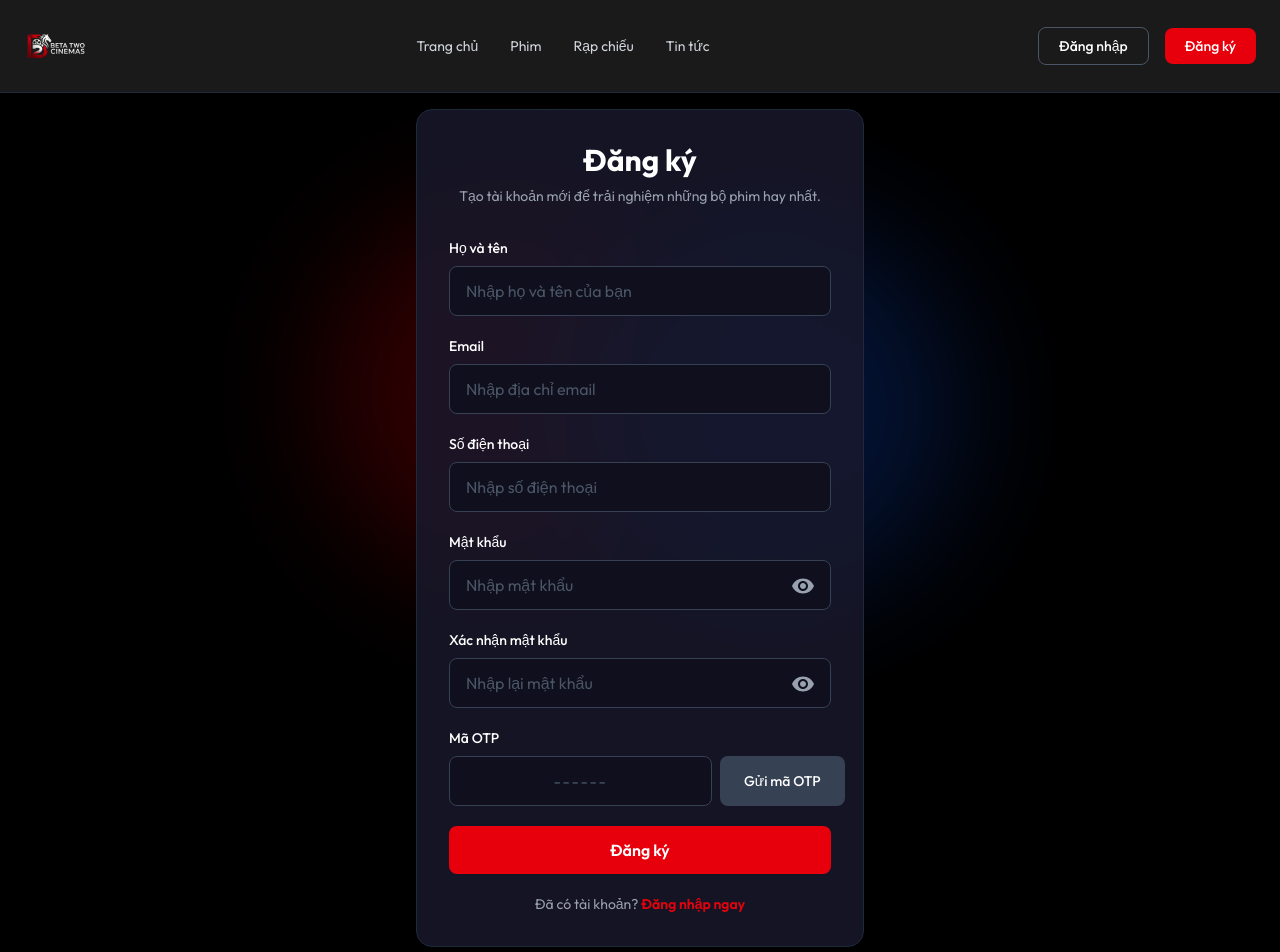
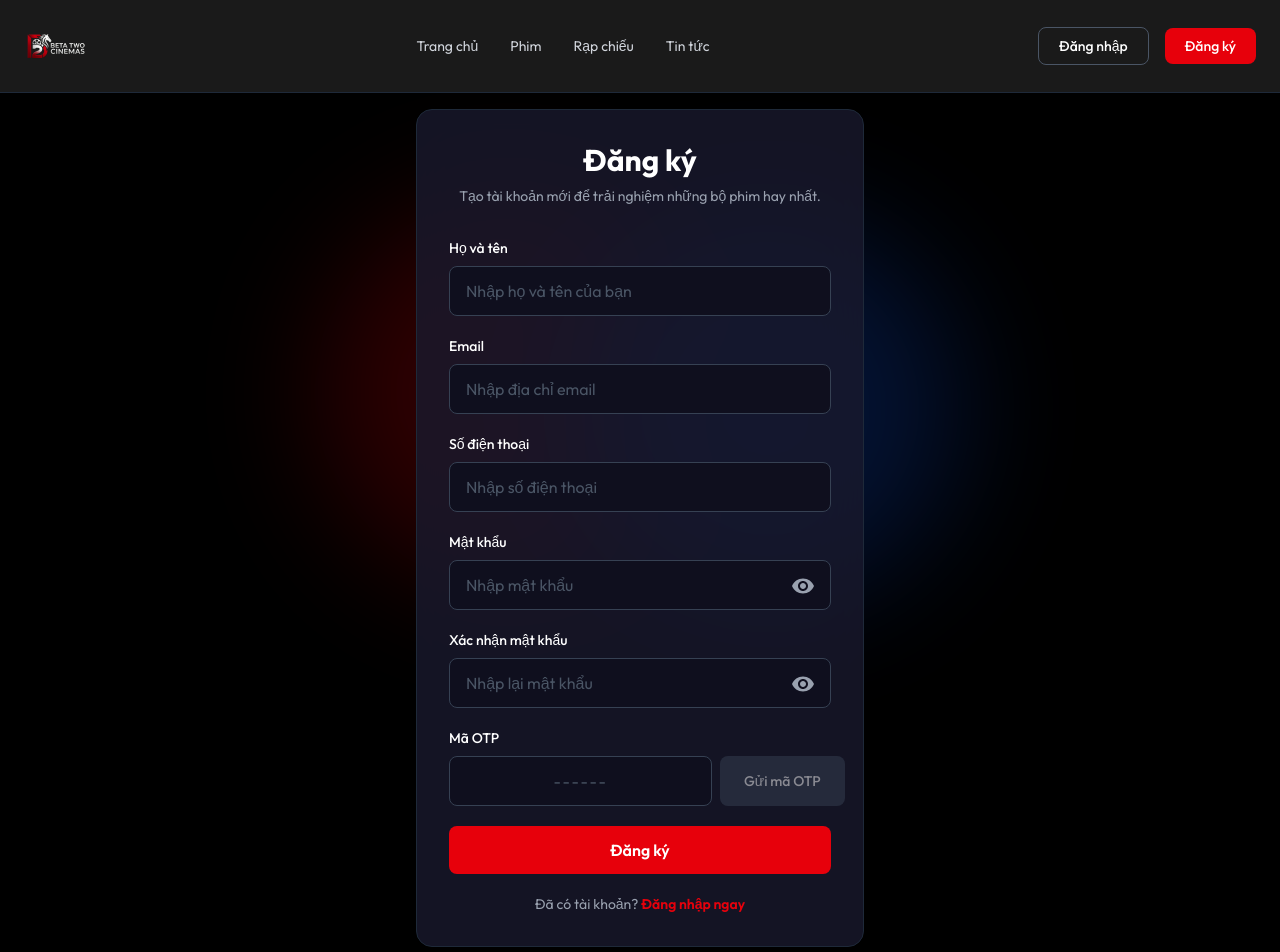
Before and after one commit to duyanhhhhhn/cinema-booking-fe, a Next.js app: page /register in a window 1280 px wide. Shown: the top 952 px of the page. Built offline with nearby package versions, Linux system fonts and the light colour scheme; no server answers.

Commit message:
feature register

```diff
--- a/src/app/component/auth/Register.tsx
+++ b/src/app/component/auth/Register.tsx
@@ -1,40 +1,80 @@
+/* eslint-disable react-hooks/incompatible-library */
 "use client";
 
-import { useState } from "react";
+import { useEffect, useState } from "react";
+import Link from "next/link";
+import { Visibility, VisibilityOff } from "@mui/icons-material";
+import { useForm } from "react-hook-form";
+import {
+  useRegisterMutation,
+  useRegisterOtpMutation,
+  IRegisterPayload,
+} from "@/types/data/auth/auth";
+import { useNotification } from "@/hooks/useNotification";
 import { useRouter } from "next/navigation";
-import Link from "next/link";
-import React from "react";
-import { Visibility, VisibilityOff } from "@mui/icons-material";
 
 export default function RegisterPage() {
-  const [fullName, setFullName] = useState("");
-  const [email, setEmail] = useState("");
-  const [phone, setPhone] = useState("");
-  const [password, setPassword] = useState("");
-  const [confirmPassword, setConfirmPassword] = useState("");
-  const [otp, setOtp] = useState("");
+  const n = useNotification();
   const [showPassword, setShowPassword] = useState(false);
   const [showConfirmPassword, setShowConfirmPassword] = useState(false);
-  const [error, setError] = useState("");
-  const [loading, setLoading] = useState(false);
+  const [time, setTime] = useState(120); // 2 phút = 120 giây
+  const [otpSent, setOtpSent] = useState(false);
+
+  useEffect(() => {
+    if (otpSent && time > 0) {
+      const interval = setInterval(() => {
+        setTime((prevTime) => prevTime - 1);
+      }, 1000);
+      return () => clearInterval(interval);
+    }
+  }, [otpSent, time]);
+
   const router = useRouter();
 
-  const handleSubmit = async (e: React.FormEvent) => {
-    e.preventDefault();
-    setError("");
 
-    if (password !== confirmPassword) {
-      setError("Mật khẩu không khớp");
-      return;
-    }
+  const method = useForm<IRegisterPayload>({
+    defaultValues: {
+      fullName: "",
+      email: "",
+      phone: "",
+      password: "",
+      confirmPassword: "",
+      otp: "",
+    },
+  });
+  const handleOtp = async (email: string) => {
+    registerOtp(
+      { email },
+      {
+        onSuccess: () => {
+          n.success("Mã OTP đã được gửi đến email của bạn");
+          setOtpSent(true);
+          setTime(120); // Reset về 2 phút
+        },
+        onError: (error) => {
+          n.error(error.message || "Gửi mã OTP thất bại");
+        },
+      }
+    );
+  };
 
-    if (password.length < 6) {
-      setError("Mật khẩu phải có ít nhất 6 ký tự");
-      return;
-    }
+  const { mutate: registerOtp, isPending: isRegisterOtpPending } =
+    useRegisterOtpMutation();
+  const { mutate: register, isPending: isRegisterPending } =
+    useRegisterMutation();
+  const email = method.watch("email");
+  const handleRegister = async (payload: IRegisterPayload) => {
+    register(payload, {
+      onSuccess: () => {
+        n.success("Đăng ký thành công");
+        router.push("/login");
+      },
+      onError: (error) => {
+        n.error(error.message);
+      },
+    });
+  };
 
-    setLoading(true);
-  };
 
   return (
     <div className=" from-[#0a0a0a] via-[#1a1a2e] to-[#0a0a0a] flex items-center justify-center p-4">
@@ -52,15 +92,17 @@ export default function RegisterPage() {
             Tạo tài khoản mới để trải nghiệm những bộ phim hay nhất.
           </p>
 
-          <form onSubmit={handleSubmit} className="space-y-5">
+          <form
+            onSubmit={method.handleSubmit(handleRegister)}
+            className="space-y-5"
+          >
             <div>
               <label className="text-white text-sm font-medium block mb-2">
                 Họ và tên
               </label>
               <input
                 type="text"
-                value={fullName}
-                onChange={(e) => setFullName(e.target.value)}
+                {...method.register("fullName")}
                 placeholder="Nhập họ và tên của bạn"
                 className="w-full bg-[#0f0f1e] border border-gray-700 text-white px-4 py-3 rounded-lg focus:outline-none focus:ring-2 focus:ring-red-600 focus:border-transparent placeholder:text-gray-600"
                 required
@@ -74,7 +116,7 @@ export default function RegisterPage() {
               <input
                 type="email"
                 value={email}
-                onChange={(e) => setEmail(e.target.value)}
+                onChange={(e) => method.setValue("email", e.target.value)}
                 placeholder="Nhập địa chỉ email"
                 className="w-full bg-[#0f0f1e] border border-gray-700 text-white px-4 py-3 rounded-lg focus:outline-none focus:ring-2 focus:ring-red-600 focus:border-transparent placeholder:text-gray-600"
                 required
@@ -86,9 +128,8 @@ export default function RegisterPage() {
                 Số điện thoại
               </label>
               <input
+                {...method.register("phone")}
                 type="tel"
-                value={phone}
-                onChange={(e) => setPhone(e.target.value)}
                 placeholder="Nhập số điện thoại"
                 className="w-full bg-[#0f0f1e] border border-gray-700 text-white px-4 py-3 rounded-lg focus:outline-none focus:ring-2 focus:ring-red-600 focus:border-transparent placeholder:text-gray-600"
                 required
@@ -102,8 +143,7 @@ export default function RegisterPage() {
               <div className="relative">
                 <input
                   type={showPassword ? "text" : "password"}
-                  value={password}
-                  onChange={(e) => setPassword(e.target.value)}
+                  {...method.register("password")}
                   placeholder="Nhập mật khẩu"
                   className="w-full bg-[#0f0f1e] border border-gray-700 text-white px-4 py-3 rounded-lg focus:outline-none focus:ring-2 focus:ring-red-600 focus:border-transparent placeholder:text-gray-600"
                   required
@@ -129,8 +169,7 @@ export default function RegisterPage() {
               <div className="relative">
                 <input
                   type={showConfirmPassword ? "text" : "password"}
-                  value={confirmPassword}
-                  onChange={(e) => setConfirmPassword(e.target.value)}
+                  {...method.register("confirmPassword")}
                   placeholder="Nhập lại mật khẩu"
                   className="w-full bg-[#0f0f1e] border border-gray-700 text-white px-4 py-3 rounded-lg focus:outline-none focus:ring-2 focus:ring-red-600 focus:border-transparent placeholder:text-gray-600"
                   required
@@ -156,33 +195,40 @@ export default function RegisterPage() {
               <div className="flex gap-2">
                 <input
                   type="text"
-                  value={otp}
-                  onChange={(e) => setOtp(e.target.value)}
+                  {...method.register("otp")}
                   placeholder="------"
                   maxLength={6}
                   className="flex-1 bg-[#0f0f1e] border border-gray-700 text-white px-4 py-3 rounded-lg focus:outline-none focus:ring-2 focus:ring-red-600 focus:border-transparent placeholder:text-gray-600 text-center tracking-widest"
                 />
                 <button
                   type="button"
-                  className="px-6 py-3 bg-gray-700 text-white rounded-lg hover:bg-gray-600 transition font-medium text-sm whitespace-nowrap"
+                  disabled={!email || isRegisterOtpPending || (otpSent && time > 0)}
+                  onClick={() => handleOtp(email ?? "")}
+                  className="px-6 py-3 bg-gray-700 text-white rounded-lg hover:bg-gray-600 transition font-medium text-sm whitespace-nowrap disabled:opacity-50 disabled:cursor-not-allowed disabled:hover:bg-gray-700 cursor-pointer"
                 >
-                  Gửi mã OTP
+                  {isRegisterOtpPending
+                    ? "Đang gửi mã OTP..."
+                    : otpSent && time > 0
+                    ? `Gửi lại (${Math.floor(time / 60)}:${String(time % 60).padStart(2, '0')})`
+                    : "Gửi mã OTP"}
                 </button>
               </div>
+              {otpSent && time > 0 && (
+                <div className="flex justify-center mt-2">
+                  <p className="text-gray-400 text-sm">
+                    Có thể gửi lại sau {Math.floor(time / 60)}:{String(time % 60).padStart(2, '0')}
+                  </p>
+                </div>
+              )}
+
             </div>
-
-            {error && (
-              <div className="bg-red-500/10 border border-red-500 text-red-500 px-4 py-3 rounded-lg text-sm">
-                {error}
-              </div>
-            )}
 
             <button
               type="submit"
-              disabled={loading}
+              disabled={isRegisterOtpPending || isRegisterPending}
               className="w-full bg-red-600 text-white py-3 rounded-lg font-semibold hover:bg-red-700 transition disabled:opacity-50 disabled:cursor-not-allowed"
             >
-              {loading ? "Đang đăng ký..." : "Đăng ký"}
+              {isRegisterPending ? "Đang đăng ký..." : "Đăng ký"}
             </button>
             <p className="text-center text-gray-400 text-sm">
               Đã có tài khoản?{" "}
--- a/src/types/data/auth/auth.ts
+++ b/src/types/data/auth/auth.ts
@@ -6,6 +6,15 @@ export interface ILoginPayload {
   email: string;
   password: string;
 }
+export interface IRegisterPayload {
+  fullName: string;
+  email: string;
+  phone: string;
+  password: string;
+  confirmPassword: string;
+  otp: string;
+}
+
 
 export class Auth extends Model {
   static login(payload: ILoginPayload) {
@@ -141,6 +150,20 @@ export class Auth extends Model {
       return false;
     }
   }
+  static registerOtp({email}: {email: string}) {
+    return this.api.post<IResponse<any>>({
+      url: "/auth/register/send-otp",
+    data: {
+      email
+    }
+    })
+  }
+  static register({payload}: {payload: IRegisterPayload}) {
+    return this.api.post<IResponse<any>>({
+      url: "/auth/register/verify",
+    data: payload
+    })
+  }
 }
 
 Auth.setup();
@@ -157,3 +180,25 @@ export function useLoginMutation() {
     },
   });
 }
+export function useRegisterOtpMutation() {
+  return useMutation<
+    IResponse<any>,
+    IHttpError,
+    {email: string}
+  >({
+    mutationFn: (payload) => {
+      return Auth.registerOtp(payload).then((r) => r.data);
+    },
+  });
+}
+export function useRegisterMutation() {
+  return useMutation<
+    IResponse<any>,
+    IHttpError,
+    IRegisterPayload
+  >({
+    mutationFn: (payload) => {
+      return Auth.register({payload}).then((r) => r.data);
+    },
+  });
+}
```
